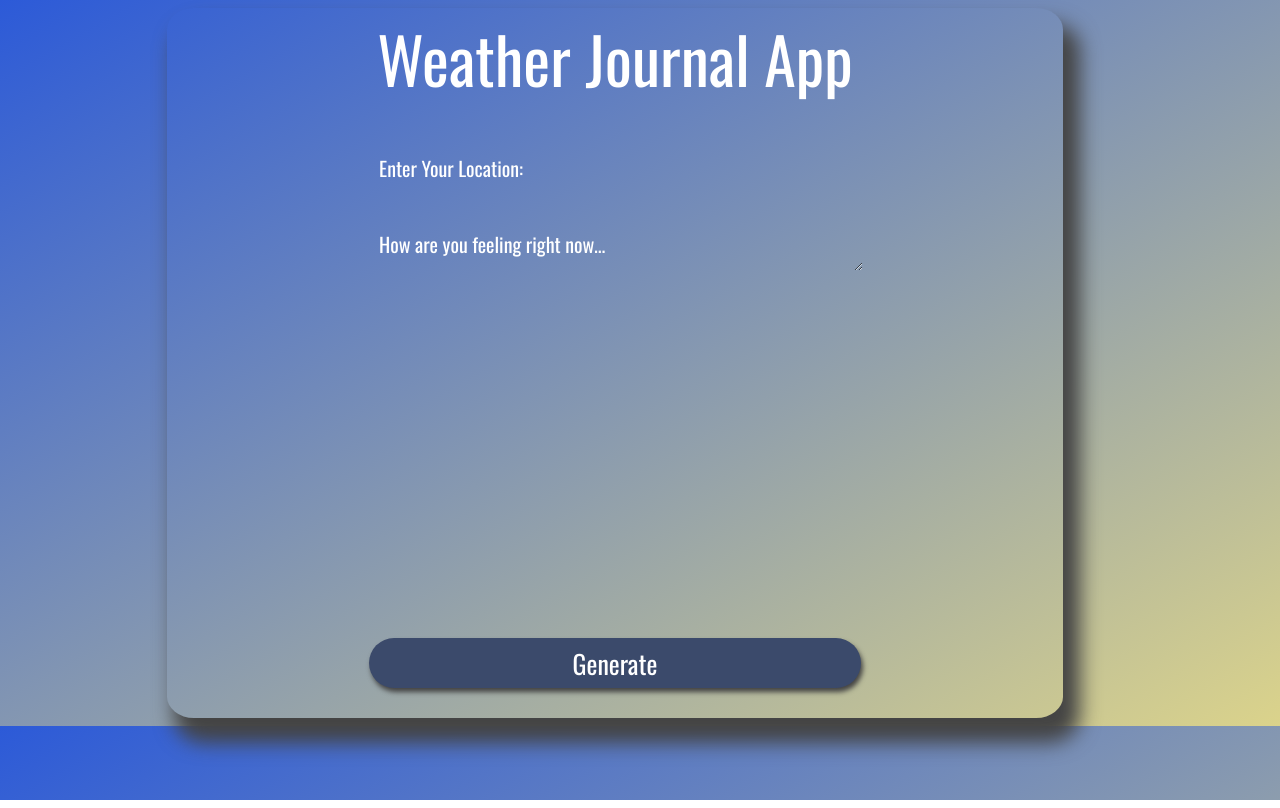
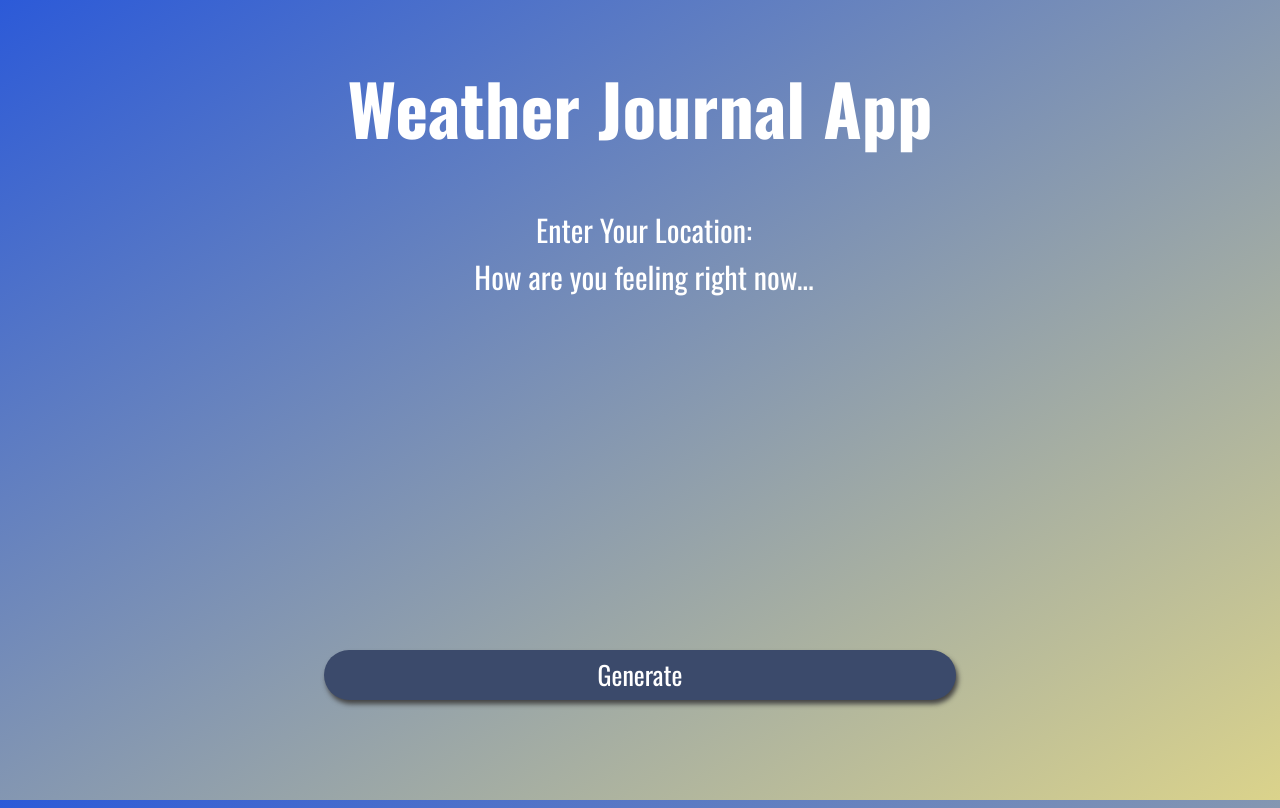
Before and after one commit to LIQBit/Frontend-Nanodegree-Weather-App, a website: page website/index.html in a window 1280 px wide. Drawn offline with nearby package versions, Linux system fonts and the light colour scheme; a web font is replaced by a local one.

Commit message:
fix: large screen display

```diff
--- a/website/index.html
+++ b/website/index.html
@@ -8,21 +8,17 @@
 <link rel="stylesheet" href="style.css">
 </head>
  <body>
-<div id = "app">
+
   <div class ="headline">
-    Weather Journal App
+    <h1>Weather Journal App</h1>
   </div>
   <div class ="holder zip" id="zipholder">
 
     <input type="text" id="zip" placeholder="Enter Your Location:">
+    <input type="text" class= "myInput" id="feelings" placeholder="How are you feeling right now..." rows="9" cols="50"></input>
   </div>
-  <div class ="holder feel" id="feelholder">
 
-    <textarea class= "myInput" id="feelings" placeholder="How are you feeling right now..." rows="9" cols="50"></textarea>
 
-  </div>
-  <div class ="holder entry" id="">
-    <div class = "title"></div>
     <div id = "entryHolder">
       <div id = "name"></div>
       <div id = "temp"></div>
@@ -30,9 +26,9 @@
       <div id="content"></div>
       <div id="icon"></div>
     </div>
-  </div>
+
   <button id="generate" type = "submit"> Generate </button>
-</div>
+
 <script src="app.js" type="text/javascript"></script>
 
 
--- a/website/style.css
+++ b/website/style.css
@@ -1,13 +1,19 @@
+html {
+    height: 100%;
+}
+
 body{
     display: flex;
-    flex-direction: row;
-    flex-wrap: wrap;
-    align-content: flex-start;
+    flex-direction: column;
+    flex-wrap: nowrap;
+    justify-content:flex-start;
+    align-items: center;
+    align-content: center;
     background-image: linear-gradient(to bottom right, rgb(44, 90, 216), rgb(219, 211, 139));
     font-family: -apple-system, BlinkMacSystemFont, sans-serif;
-    margin-left: -25px;
+
     height: 100%;
-    width: 100%;
+
 }
 
 #app{
@@ -42,21 +48,24 @@ body{
 }
 
 #zipholder{
-   margin-top: 20px;
-   margin-bottom: 20px;
-   border-radius: 3%;
+    width: 100%;
+    display: flex;
+    flex-wrap: wrap;
+    flex-direction: column;
+    align-content: center;
+    justify-content: center;
+    border-radius: 3%;
 
 
 }
 
 #feelholder{
    height: auto;
+   margin-top: -400px;
 }
 
 #entryHolder{
-
-   margin-top: 60px;
-   height: 300px;
+   height: 150px;
    font-size: 30px;
    text-align: left;
 
@@ -85,7 +94,7 @@ body{
     width: 400px;
     margin: auto;
     margin-right: auto;
-    margin-top: -190px;
+    margin-top: -300px;
 
 }
 
@@ -96,6 +105,7 @@ img{
 .headline {
     text-align: center;
     font-size: 3em;
+
 }
 .title{
 
@@ -111,11 +121,11 @@ input{
     display:block;
     height: 45px;
     width: 78%;
-
+    text-align: center;
     padding-left: 10px;
     background: rgba(255, 255, 255, 0);
     color: white;
-    font-size: 20px;
+    font-size: 30px;
     font-family: 'Oswald', sans-serif;
     border: black 1px;
     border-radius: 30px;
@@ -123,7 +133,7 @@ input{
 }
 
 button{
-    width: 100%;
+    width: 50%;
     height: 50px;
     background: #3b4a6b;
     color: white;
@@ -132,18 +142,21 @@ button{
     border: none;
     box-shadow: 2px 4px 5px #444;
     border-radius: 30px;
-    margin-top: 150px;
-    margin-bottom: 30px;
+    margin-top: 200px;
+    margin-bottom: 70px;
+
 }
 h1{
-    font-size: 36px;
+    color: white;
+    font-family: 'Oswald';
+    font-size: 70px;
 }
 
 textarea{
     background: rgba(255, 255, 255, 0);
     padding-left: 10px;
     color: white;
-    font-size: 20px;
+    font-size: 30px;
     font-family: 'Oswald', sans-serif;
     width: 98%;
     height: 40px;
@@ -181,19 +194,18 @@ button:focus {
 
     body {
         width: 375px;
+        /*background-image: linear-gradient(to bottom right, rgb(44, 90, 216), rgb(219, 211, 139));
+        font-family: -apple-system, BlinkMacSystemFont, sans-serif;*/
+        margin-left: -25px;
+        height: 100%;
+        width: 100%;
     }
 
     #app {
         display: grid;
         grid-auto-rows: max-content;
-<<<<<<< HEAD
         height: 1000px;
         width: 100%;
-=======
-        height: 100%;
-        width: 390px;
-        margin-left: 18px
->>>>>>> 2e311f148d39b6947a82dc41b1477fb64c96b7d8
     }
 
     input{
```
